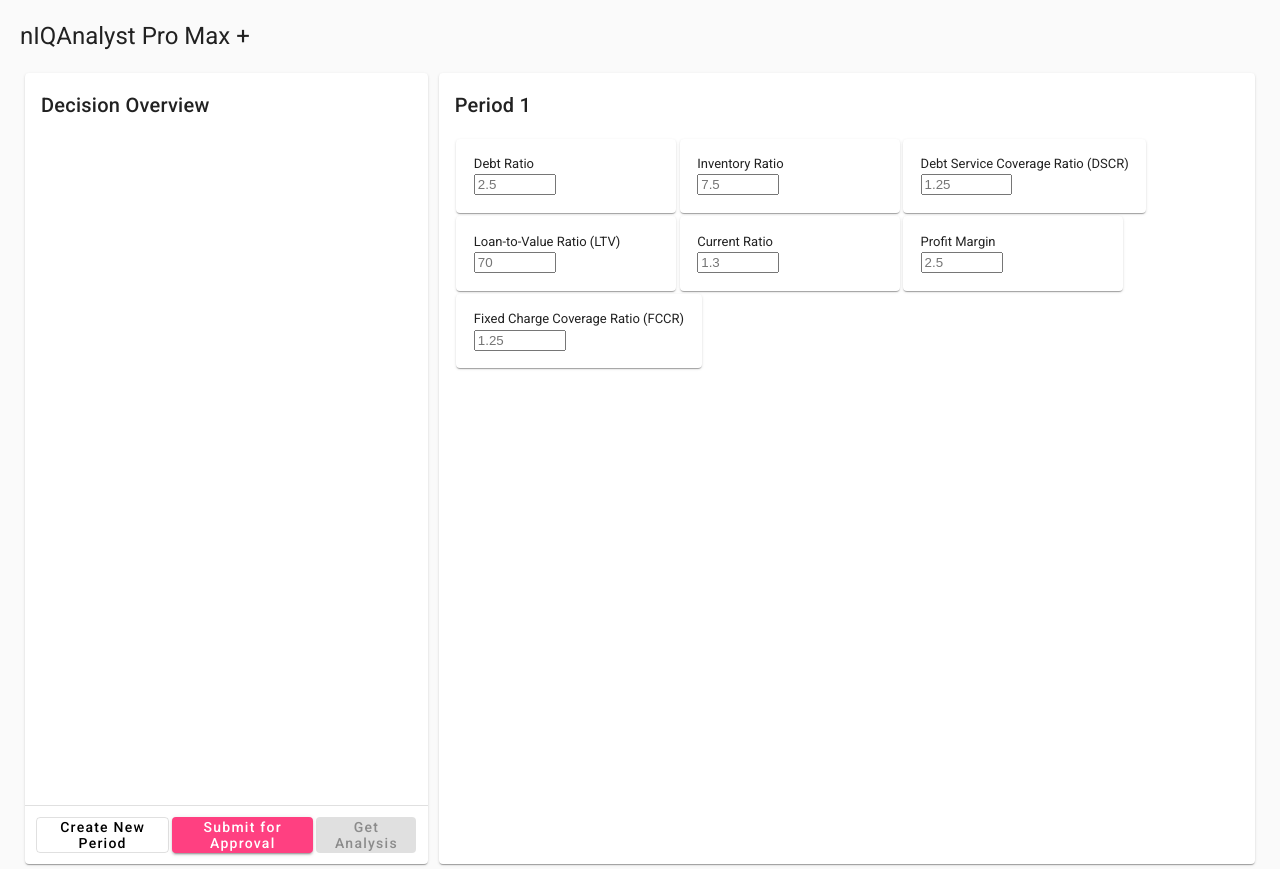
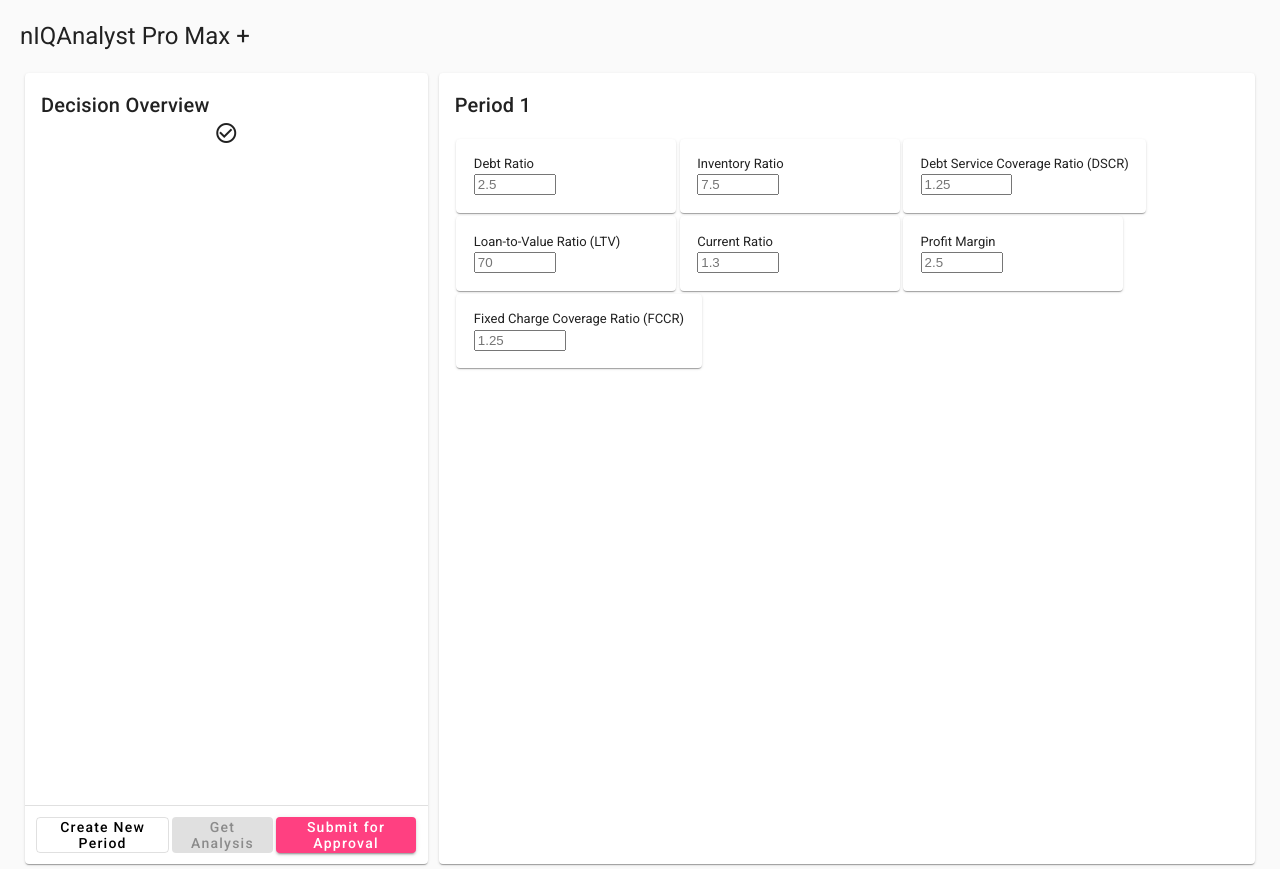
Before and after one commit to phillipbyram-ncino/nIQAnalyst, an Angular app: page / in a window 1280 px wide. Built offline with nearby package versions, Linux system fonts and the light colour scheme.

Commit message:
only show latest response

```diff
--- a/src/app/analysis-dashboard/analysis-dashboard.component.html
+++ b/src/app/analysis-dashboard/analysis-dashboard.component.html
@@ -29,9 +29,17 @@
             </mat-card-title>
           </mat-card-header>
           <mat-card-content class="dashboard-card-content">
-            <div class="status-action-panel">
-              <span><ng-content></ng-content></span>
-            </div>
+            <ng-container *ngIf="!hasAnalysis; then statusIcon; else analysisContent "></ng-container>
+            <ng-template #analysisContent>
+              <div class="status-action-panel">
+                <span><ng-content></ng-content></span>
+              </div>
+            </ng-template>
+            <ng-template #statusIcon>
+              <div>
+                <mat-icon fontIcon="check_circle_outline"></mat-icon>
+              </div>
+            </ng-template>
           </mat-card-content>
           <mat-divider></mat-divider>
           <section *ngIf="isWorking">
@@ -41,12 +49,15 @@
             <button mat-stroked-button (click)="addPeriod()">
               Create New Period
             </button>
+            <button mat-raised-button color="primary" (click)="makeCall()" [disabled]="!isApprovalChecked || isWorking" *ngIf="!hasAnalysis">
+              Get Analysis
+            </button>
             <button mat-raised-button color="accent" (click)="findAtRisk()">
               Submit for Approval
             </button>
-            <button mat-raised-button color="primary" (click)="makeCall()" [disabled]="!isApprovalChecked || isWorking">
-              Get Analysis
-            </button>
+            <!-- <button mat-raised-button color="primary" (click)="showQuestions()" *ngIf="hasAnalysis">
+              Customer Follow Ups
+            </button> -->
           </mat-card-actions>
         </ng-template>
       </mat-card>
--- a/src/app/analysis-dashboard/analysis-dashboard.component.ts
+++ b/src/app/analysis-dashboard/analysis-dashboard.component.ts
@@ -30,6 +30,7 @@ export class AnalysisDashboardComponent {
 
   isApprovalChecked =false;
   isWorking = false;
+  hasAnalysis = false;
 
   showIcon: boolean = false;
   iconName: string = '';
@@ -73,6 +74,10 @@ export class AnalysisDashboardComponent {
     return p || false
   }
 
+  showQuestions(){
+
+  }
+
 
   addPeriod() {
     const newNumPeriodCards = this.cardsService.getPeriodCardsLength() + 1;
@@ -84,9 +89,11 @@ export class AnalysisDashboardComponent {
     this.isWorking = true;
     this.application && await this.appService.sendApplication(this.application);
     this.isWorking = false;
+    this.hasAnalysis = true;
   }
 
   async findAtRisk(): Promise<void> {
+
 
     const failedPeriods = this.metricsComponents?.map(component => component.findAtRisk()) || [];
 
@@ -100,6 +107,7 @@ export class AnalysisDashboardComponent {
 
     }
     this.application = application;
+    this.hasAnalysis = false;
 
     this.isApprovalChecked = true;
   }
--- a/src/app/app.component.html
+++ b/src/app/app.component.html
@@ -1,4 +1,5 @@
-
-<app-analysis-dashboard><div *ngFor="let response of responses">
-    <span class="response">{{response}}</span>
-</div></app-analysis-dashboard>
+<app-analysis-dashboard>
+  <!-- <div *ngFor="let response of responses"> -->
+    <span class="response">{{ lastResponse }}</span>
+  <!-- </div> -->
+</app-analysis-dashboard>
--- a/src/app/app.component.ts
+++ b/src/app/app.component.ts
@@ -1,6 +1,7 @@
 import { AfterViewInit, Component, OnInit, QueryList, ViewChild, ViewChildren } from '@angular/core';
 import { AppService, CallOptions } from './app.service';
 import { MetricCardComponent } from './components/metric-card.component';
+import { takeLast } from 'rxjs';
 
 @Component({
   selector: 'app-root',
@@ -14,6 +15,7 @@ export class AppComponent implements OnInit {
   title = 'nIQAnalyst';
   api_key: string = '';
   responses: Array<string> = [];
+  lastResponse: string = ''
   viewReady = false;
 
   private test = `
@@ -33,8 +35,13 @@ Vestibulum sit
     this.service.doSetup(this.api_key);
 
     this.service.latestResponse$.subscribe(
-      (response) => this.responses.push(response));
+      (response) => {
+        this.responses.push(response)
+        this.lastResponse = response;
+      }
+    );
 
-      // this.responses.push(this.test)
+
+    // this.responses.push(this.test)
   }
 }
--- a/src/app/app.service.ts
+++ b/src/app/app.service.ts
@@ -1,6 +1,6 @@
 import { Injectable } from "@angular/core";
 import { ChatCompletionRequestMessage, ChatCompletionResponseMessage, Configuration, CreateChatCompletionRequest, CreateChatCompletionResponse, OpenAIApi } from "openai";
-import { BehaviorSubject, of } from "rxjs";
+import { BehaviorSubject, of, takeLast } from "rxjs";
 import { Metric, MetricCardComponent } from "./components/metric-card.component";
 import { FinancialApplication } from "./analysis-dashboard/analysis-dashboard.component";
 import { PeriodCard } from "./cards-service/period-card";
```
